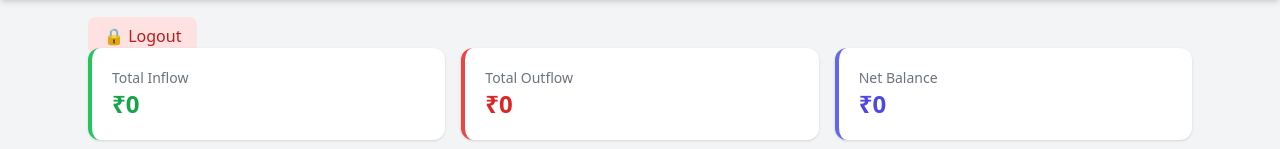
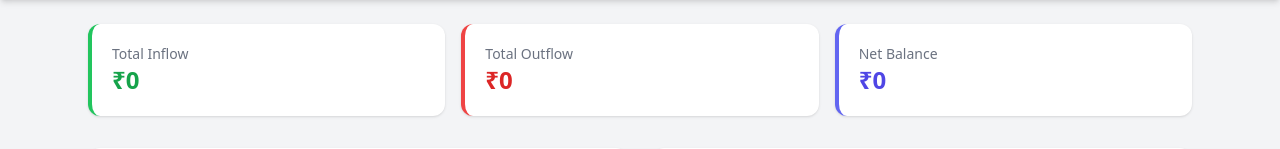
Before and after one commit to karthikesh15/Finance-Copilot, a Flask app: page /dashboard/1 in a window 1280 px wide. Shown: the part 104-253 px from the top of the page. Run offline with Flask 3, Linux system fonts and the light colour scheme; the visitor is signed in with stand-in values (Sample User, id 1); data that the repository does not hold is empty; some libraries are stand-ins or nearby versions.

Commit message:
Update dashboard.html

```diff
--- a/templates/dashboard.html
+++ b/templates/dashboard.html
@@ -15,14 +15,6 @@
 </header>
 
 <main class="max-w-6xl mx-auto p-6">
-
-<a
-    href="/dashboard/logout/{{ chat_id }}"
-    class="bg-red-100 text-red-700 px-4 py-2 rounded-lg
-           hover:bg-red-200 transition"
->
-    🔒 Logout
-</a>
   <section class="grid grid-cols-1 sm:grid-cols-3 gap-4 mb-8">
     <div class="bg-white rounded-xl shadow p-5 border-l-4 border-green-500">
       <p class="text-gray-500 text-sm">Total Inflow</p>
```
